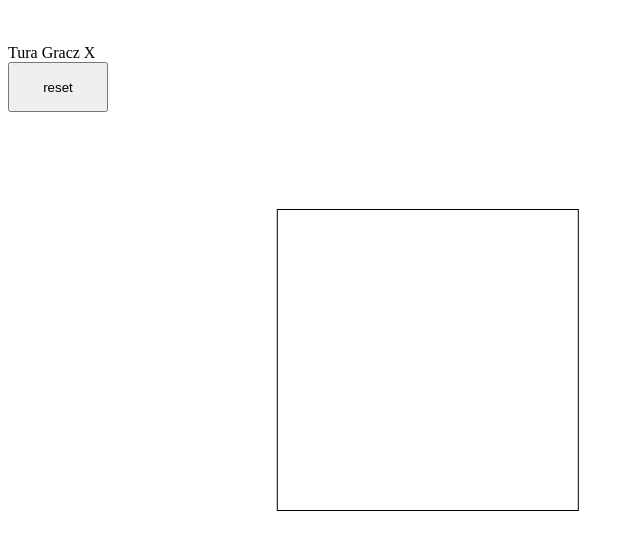
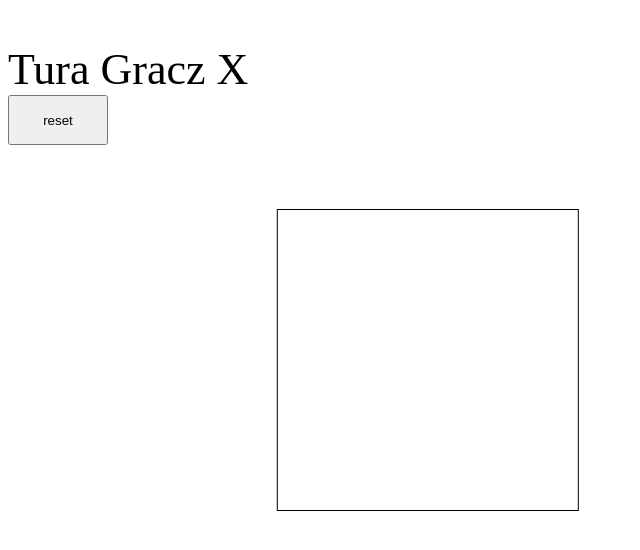
Before and after one commit to dawidoczek/dawidoczek.github.io, a plain HTML site: page ticktacktoe.html in a window 1280 px wide. Shown: the whole page, without its empty margins (0-640 px from the left). Drawn offline with Linux system fonts and the light colour scheme.

Commit message:
Update ticktacktoe.html

```diff
--- a/ticktacktoe.html
+++ b/ticktacktoe.html
@@ -9,7 +9,9 @@
 
      visibility: show;}
 
-
+   #gracz{
+	   font-size: 44px;
+	    }
 
 	 #pole{
 	 border: 1px solid black;
```
